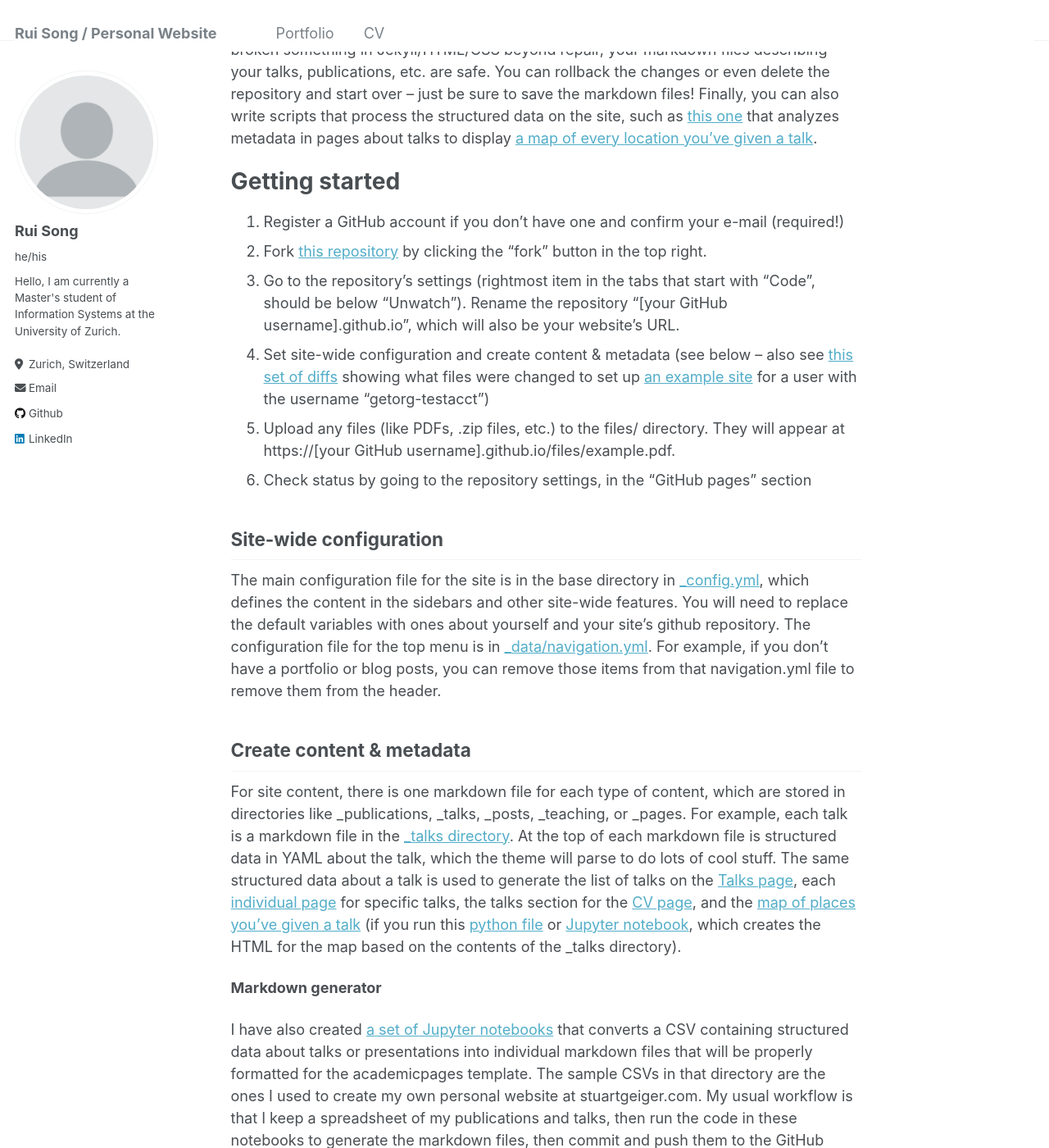
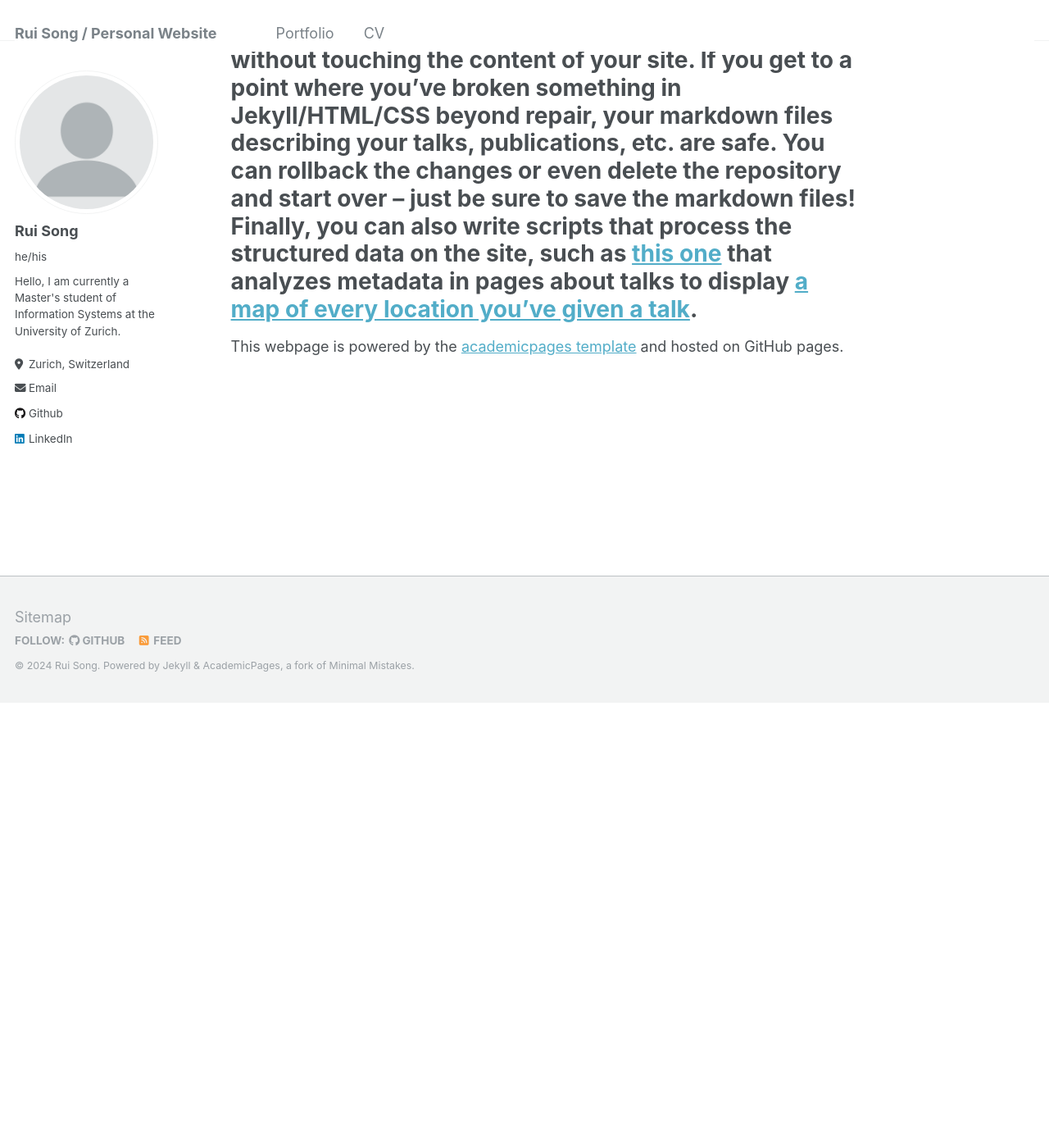
Before and after one commit to ruis0ng/ruis0ng.github.io, a Jekyll site: the page built from _pages/about.md, in a window 1280 px wide and 1400 px high, scrolled down 628 px. Shown: the whole window at 82% size. Built offline with Jekyll 4.4.1, drawn with Linux system fonts in a browser that asks for light colours; after the commit the page ends 1486 px from its top, so only the background shows below that; some of the changed text lies outside the part shown.

Commit message:
change of information

```diff
--- a/_pages/about.md
+++ b/_pages/about.md
@@ -6,48 +6,16 @@ redirect_from:
   - /about/
   - /about.html
 ---
-I'm a Master's student from [Department of Informatics](https://www.ifi.uzh.ch/en.html), [University of Zurich](https://www.uzh.ch/cmsssl/en.html/).
+I'm a Master's student of informatics from [Department of Informatics](https://www.ifi.uzh.ch/en.html), [University of Zurich](https://www.uzh.ch/cmsssl/en.html/).
 
 [Email](mailto:rui.song@uzh.ch)
 
-
-This webpage is powered by the [academicpages template](https://github.com/academicpages/academicpages.github.io) and hosted on GitHub pages.
 
 About me
 ======
 Like many other Jekyll-based GitHub Pages templates, academicpages makes you separate the website's content from its form. The content & metadata of your website are in structured markdown files, while various other files constitute the theme, specifying how to transform that content & metadata into HTML pages. You keep these various markdown (.md), YAML (.yml), HTML, and CSS files in a public GitHub repository. Each time you commit and push an update to the repository, the [GitHub pages](https://pages.github.com/) service creates static HTML pages based on these files, which are hosted on GitHub's servers free of charge.
 
 Many of the features of dynamic content management systems (like Wordpress) can be achieved in this fashion, using a fraction of the computational resources and with far less vulnerability to hacking and DDoSing. You can also modify the theme to your heart's content without touching the content of your site. If you get to a point where you've broken something in Jekyll/HTML/CSS beyond repair, your markdown files describing your talks, publications, etc. are safe. You can rollback the changes or even delete the repository and start over -- just be sure to save the markdown files! Finally, you can also write scripts that process the structured data on the site, such as [this one](https://github.com/academicpages/academicpages.github.io/blob/master/talkmap.ipynb) that analyzes metadata in pages about talks to display [a map of every location you've given a talk](https://academicpages.github.io/talkmap.html).
+======
 
-Getting started
-======
-1. Register a GitHub account if you don't have one and confirm your e-mail (required!)
-1. Fork [this repository](https://github.com/academicpages/academicpages.github.io) by clicking the "fork" button in the top right.
-1. Go to the repository's settings (rightmost item in the tabs that start with "Code", should be below "Unwatch"). Rename the repository "[your GitHub username].github.io", which will also be your website's URL.
-1. Set site-wide configuration and create content & metadata (see below -- also see [this set of diffs](http://archive.is/3TPas) showing what files were changed to set up [an example site](https://getorg-testacct.github.io) for a user with the username "getorg-testacct")
-1. Upload any files (like PDFs, .zip files, etc.) to the files/ directory. They will appear at https://[your GitHub username].github.io/files/example.pdf.
-1. Check status by going to the repository settings, in the "GitHub pages" section
-
-Site-wide configuration
-------
-The main configuration file for the site is in the base directory in [_config.yml](https://github.com/academicpages/academicpages.github.io/blob/master/_config.yml), which defines the content in the sidebars and other site-wide features. You will need to replace the default variables with ones about yourself and your site's github repository. The configuration file for the top menu is in [_data/navigation.yml](https://github.com/academicpages/academicpages.github.io/blob/master/_data/navigation.yml). For example, if you don't have a portfolio or blog posts, you can remove those items from that navigation.yml file to remove them from the header.
-
-Create content & metadata
-------
-For site content, there is one markdown file for each type of content, which are stored in directories like _publications, _talks, _posts, _teaching, or _pages. For example, each talk is a markdown file in the [_talks directory](https://github.com/academicpages/academicpages.github.io/tree/master/_talks). At the top of each markdown file is structured data in YAML about the talk, which the theme will parse to do lots of cool stuff. The same structured data about a talk is used to generate the list of talks on the [Talks page](https://academicpages.github.io/talks), each [individual page](https://academicpages.github.io/talks/2012-03-01-talk-1) for specific talks, the talks section for the [CV page](https://academicpages.github.io/cv), and the [map of places you've given a talk](https://academicpages.github.io/talkmap.html) (if you run this [python file](https://github.com/academicpages/academicpages.github.io/blob/master/talkmap.py) or [Jupyter notebook](https://github.com/academicpages/academicpages.github.io/blob/master/talkmap.ipynb), which creates the HTML for the map based on the contents of the _talks directory).
-
-**Markdown generator**
-
-I have also created [a set of Jupyter notebooks](https://github.com/academicpages/academicpages.github.io/tree/master/markdown_generator
-) that converts a CSV containing structured data about talks or presentations into individual markdown files that will be properly formatted for the academicpages template. The sample CSVs in that directory are the ones I used to create my own personal website at stuartgeiger.com. My usual workflow is that I keep a spreadsheet of my publications and talks, then run the code in these notebooks to generate the markdown files, then commit and push them to the GitHub repository.
-
-How to edit your site's GitHub repository
-------
-Many people use a git client to create files on their local computer and then push them to GitHub's servers. If you are not familiar with git, you can directly edit these configuration and markdown files directly in the github.com interface. Navigate to a file (like [this one](https://github.com/academicpages/academicpages.github.io/blob/master/_talks/2012-03-01-talk-1.md) and click the pencil icon in the top right of the content preview (to the right of the "Raw | Blame | History" buttons). You can delete a file by clicking the trashcan icon to the right of the pencil icon. You can also create new files or upload files by navigating to a directory and clicking the "Create new file" or "Upload files" buttons.
-
-Example: editing a markdown file for a talk
-![Editing a markdown file for a talk](/images/editing-talk.png)
-
-For more info
-------
-More info about configuring academicpages can be found in [the guide](https://academicpages.github.io/markdown/). The [guides for the Minimal Mistakes theme](https://mmistakes.github.io/minimal-mistakes/docs/configuration/) (which this theme was forked from) might also be helpful.
+This webpage is powered by the [academicpages template](https://github.com/academicpages/academicpages.github.io) and hosted on GitHub pages.
```
